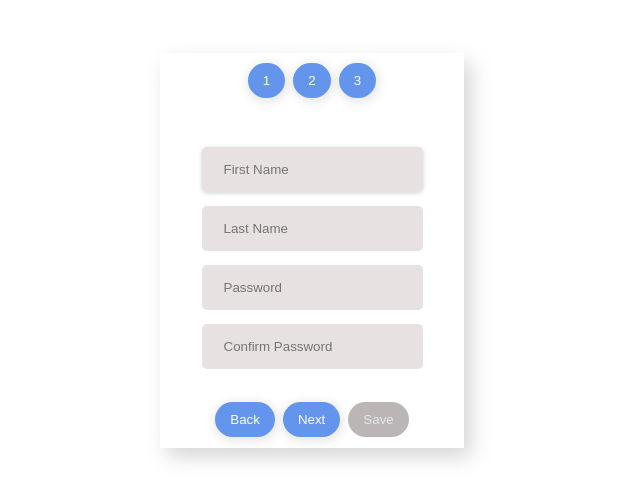
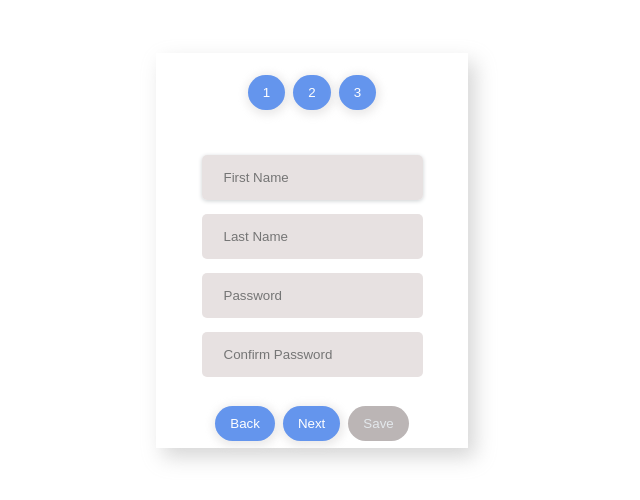
Before and after one commit to hereisfahad/form-wizard, a React (Create React App) app: page / in a window 1280 px wide. Shown: the part 150-650 px from the top of the page, without its empty margins (328-968 px from the left). Built offline with nearby package versions, Linux system fonts and the light colour scheme; what react-geocode would draw is missing.

Commit message:
Fix: Header style

```diff
--- a/src/containers/header/header.styles.css
+++ b/src/containers/header/header.styles.css
@@ -1,6 +1,6 @@
 header {
   width: 19rem;
-  margin-bottom: 1rem;
+  margin: 1rem;
 }
 header button {
   padding: 10px 15px;
```
